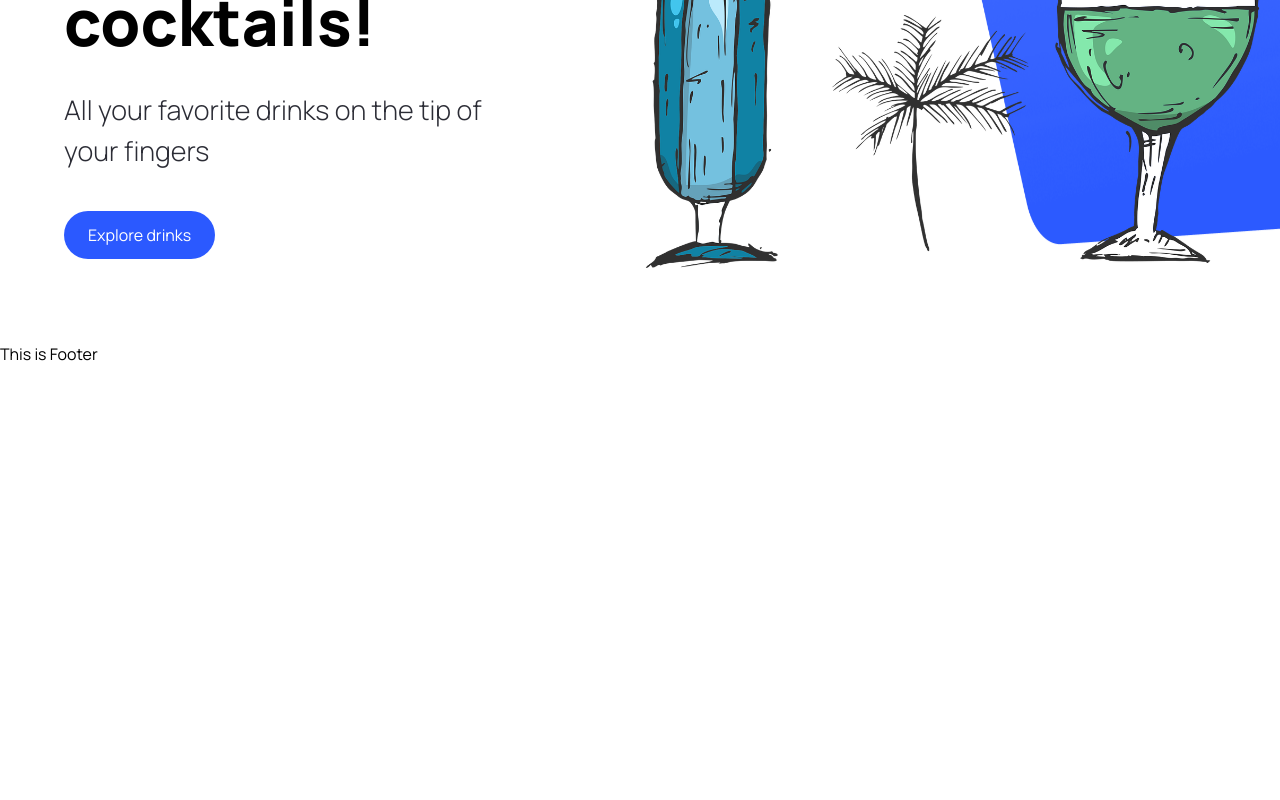
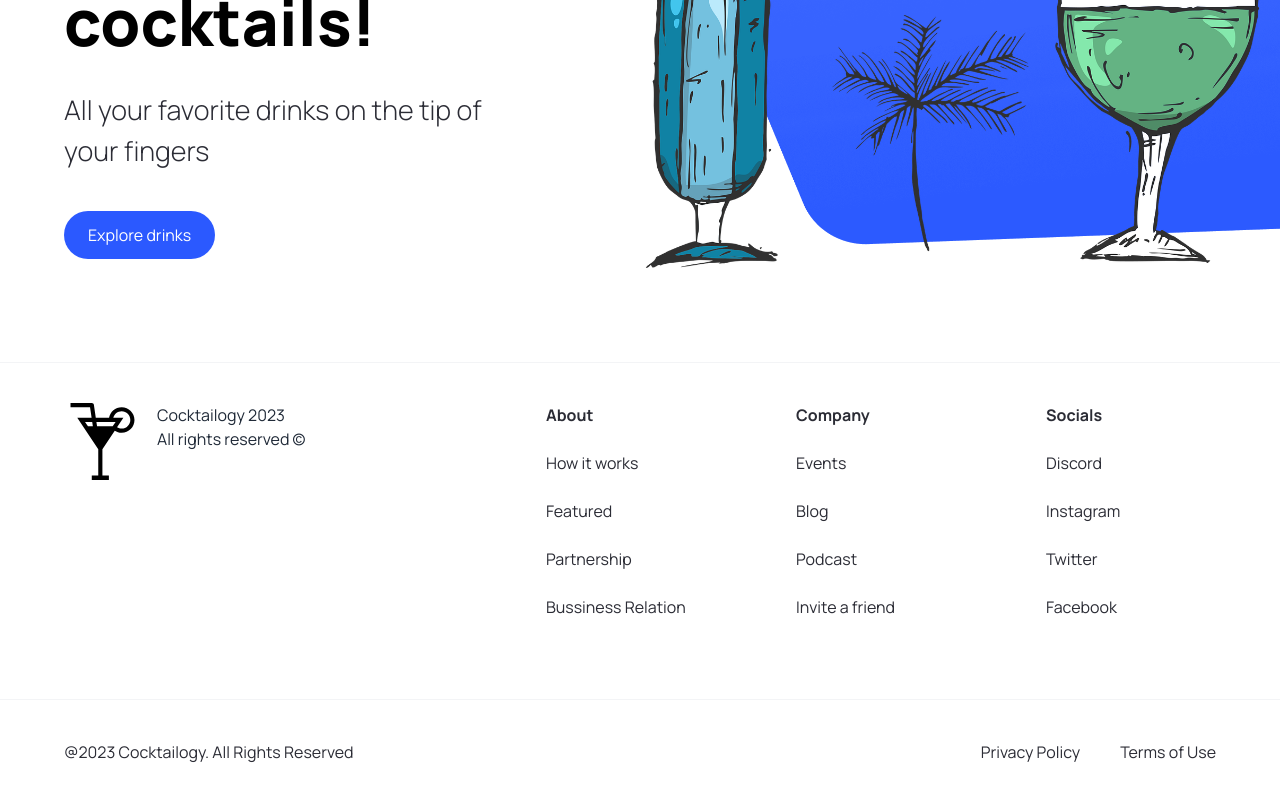
Before and after one commit to aisyafia/cocktailogy, a Next.js app: page / in a window 1280 px wide. Shown: the part 458-1258 px from the top of the page. Before the commit the page ends 824 px from the top, so only its background shows below. Built offline with nearby package versions, Linux system fonts and the light colour scheme.

Commit message:
feat footer

```diff
--- a/components/Footer.tsx
+++ b/components/Footer.tsx
@@ -1,8 +1,56 @@
+import Link from "next/link";
+import Image from "next/image";
+import { footerLinks } from "@/constants";
+
 const Footer = () => {
   return (
-    <div>
-      <h5>This is Footer</h5>
-    </div>
+    <footer className="flex flex-col text-black-100 mt-5 border-t border-gray-100">
+      <div className="flex max-md:flex-col flex-wrap justify-between gap-5 sm:px-16 px-6 py-10">
+        <div className="flex fles-col justify-start items-start gap-4">
+          <Image
+            src="/cocklogo.svg"
+            alt="website logo"
+            width={77}
+            height={7}
+            className="object-contain"
+          />
+          <p className="text-base text-gray-800">
+            Cocktailogy 2023 <br />
+            All rights reserved &copy;
+          </p>
+        </div>
+        <div className="footer__links">
+          {footerLinks.map((link) => {
+            return (
+              <div className="footer__link" key={link.title}>
+                <h3 className="font-bold">{link.title}</h3>
+                {link.links.map((item) => (
+                  <Link
+                    key={item.title}
+                    href={item.url}
+                    className="text-grey-600"
+                  >
+                    {item.title}
+                  </Link>
+                ))}
+              </div>
+            );
+          })}
+        </div>
+      </div>
+      <div className="flex justify-between items-center flex-wrap mt-10 border-t border-gray-100 sm:px-16 px-6 py-10">
+        <p>@2023 Cocktailogy. All Rights Reserved</p>
+
+        <div className="footer__copyrights-link">
+          <Link href="/" className="text-grey-500">
+            Privacy Policy
+          </Link>
+          <Link href="/" className="text-grey-500">
+            Terms of Use
+          </Link>
+        </div>
+      </div>
+    </footer>
   );
 };
 
--- a/components/Hero.tsx
+++ b/components/Hero.tsx
@@ -31,8 +31,8 @@
             fill
             className="object-contain"
           />
-          <div className="hero__image-overlay" />
         </div>
+        <div className="hero__image-overlay" />
       </div>
     </div>
   );
--- a/components/Navbar.tsx
+++ b/components/Navbar.tsx
@@ -17,7 +17,7 @@
         </Link>
         <Button
           title="Sign In"
-          containerStyles="text-primary-blue rounded-full bg-white min-w-[130px]"
+          containerStyles="text-primary-blue rounded-full bg-white min-w-[130px] hover:bg-sky-200"
         />
       </nav>
     </header>
--- /dev/null
+++ b/constants/index.ts
@@ -0,0 +1,101 @@
+export const manufacturers = [
+  "Acura",
+  "Alfa Romeo",
+  "Aston Martin",
+  "Audi",
+  "Bentley",
+  "BMW",
+  "Buick",
+  "Cadillac",
+  "Chevrolet",
+  "Chrysler",
+  "Citroen",
+  "Dodge",
+  "Ferrari",
+  "Fiat",
+  "Ford",
+  "GMC",
+  "Honda",
+  "Hyundai",
+  "Infiniti",
+  "Jaguar",
+  "Jeep",
+  "Kia",
+  "Lamborghini",
+  "Land Rover",
+  "Lexus",
+  "Lincoln",
+  "Maserati",
+  "Mazda",
+  "McLaren",
+  "Mercedes-Benz",
+  "MINI",
+  "Mitsubishi",
+  "Nissan",
+  "Porsche",
+  "Ram",
+  "Rolls-Royce",
+  "Subaru",
+  "Tesla",
+  "Toyota",
+  "Volkswagen",
+  "Volvo",
+];
+
+export const yearsOfProduction = [
+  { title: "Year", value: "" },
+  { title: "2015", value: "2015" },
+  { title: "2016", value: "2016" },
+  { title: "2017", value: "2017" },
+  { title: "2018", value: "2018" },
+  { title: "2019", value: "2019" },
+  { title: "2020", value: "2020" },
+  { title: "2021", value: "2021" },
+  { title: "2022", value: "2022" },
+  { title: "2023", value: "2023" },
+];
+
+export const fuels = [
+  {
+    title: "Fuel",
+    value: "",
+  },
+  {
+    title: "Gas",
+    value: "Gas",
+  },
+  {
+    title: "Electricity",
+    value: "Electricity",
+  },
+];
+
+export const footerLinks = [
+  {
+    title: "About",
+    links: [
+      { title: "How it works", url: "/" },
+      { title: "Featured", url: "/" },
+      { title: "Partnership", url: "/" },
+      { title: "Bussiness Relation", url: "/" },
+    ],
+  },
+  {
+    title: "Company",
+    links: [
+      { title: "Events", url: "/" },
+      { title: "Blog", url: "/" },
+      { title: "Podcast", url: "/" },
+      { title: "Invite a friend", url: "/" },
+    ],
+  },
+  {
+    title: "Socials",
+    links: [
+      { title: "Discord", url: "/" },
+      { title: "Instagram", url: "/" },
+      { title: "Twitter", url: "/" },
+      { title: "Facebook", url: "/" },
+    ],
+  },
+];
```
